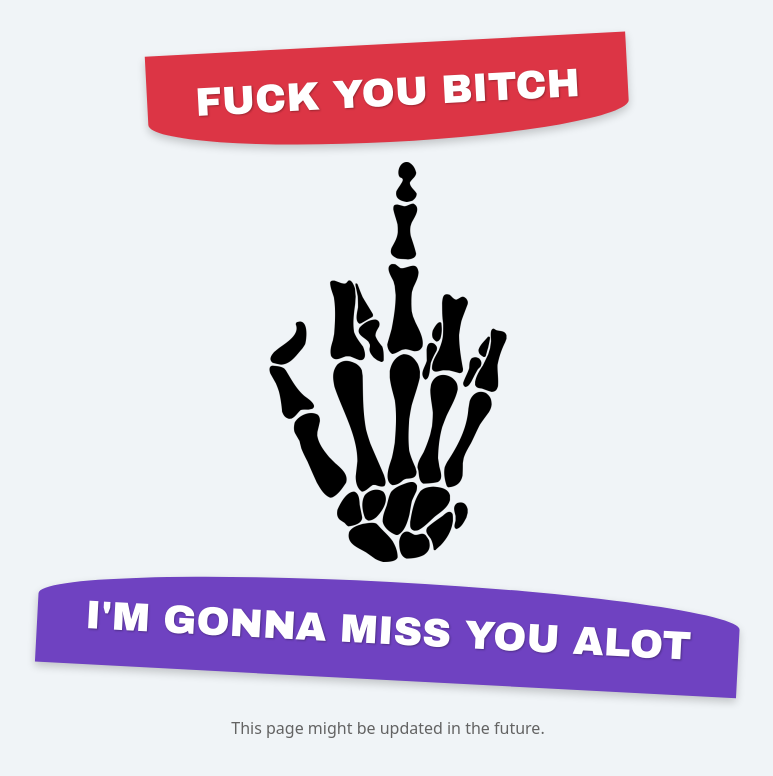
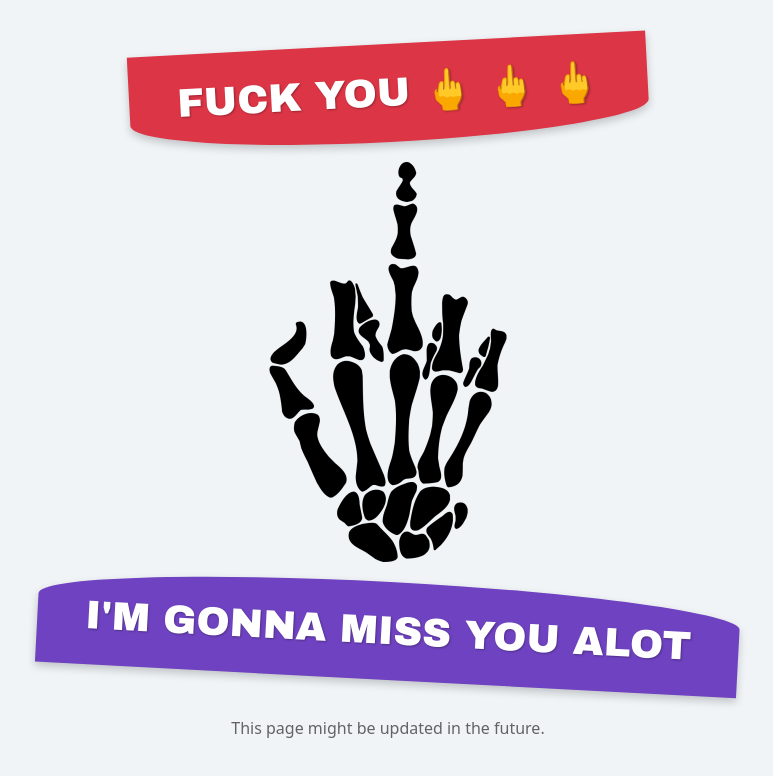
Before and after one commit to nafiseh-boop/goodbye, a plain HTML site: page index.html in a window 1280 px wide. Shown: the whole page, without its empty margins (252-1025 px from the left). Drawn offline with nearby package versions, Linux system fonts and the light colour scheme.

Commit message:
Update index.html

```diff
--- a/index.html
+++ b/index.html
@@ -111,7 +111,7 @@
     <div class="content-wrapper">
         <div class="ribbon-container">
             <div class="ribbon" id="upperRibbon">
-                <span>FUCK YOU BITCH</span>
+                <span>FUCK YOU 🖕 🖕 🖕 </span>
             </div>
         </div>
 
```
